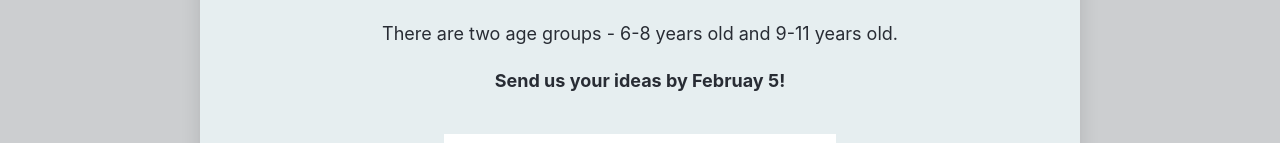
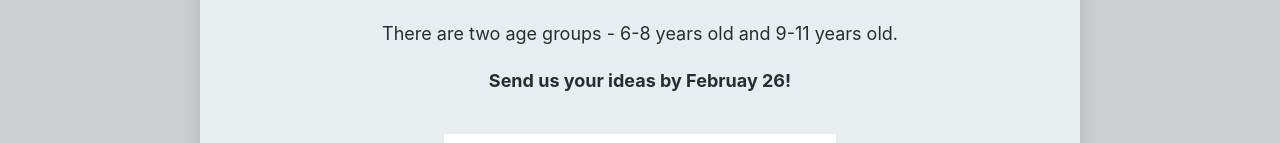
Before and after one commit to dvavs/kalothehero, a React (Create React App) app: page /contest in a window 1280 px wide. Shown: the part 612-755 px from the top of the page. Built offline with nearby package versions, Linux system fonts and the light colour scheme.

Commit message:
Update eng contest date to 2020-02-26

```diff
--- a/src/i18n.js
+++ b/src/i18n.js
@@ -18,7 +18,7 @@ i18n.use(LanguageDetector).init({
 
                 'There are two age groups - 6-8 years old and 9-11 years old.': 'There are two age groups - 6-8 years old and 9-11 years old.',
 
-                'Send us your ideas by Februay 5!': 'Send us your ideas by Februay 5!',
+                'Send us your ideas by Februay 26!': 'Send us your ideas by Februay 26!',
 
                 'How do you enter the contest? You may need a grown-up to help.': 'How do you enter the contest? You may need a grown-up to help.',
 
@@ -77,7 +77,7 @@ i18n.use(LanguageDetector).init({
 
                 'There are two age groups - 6-8 years old and 9-11 years old.': 'يوجد فئتين عمرية: ٦-٨ سنوات و٩-١١ سنة',
 
-                'Send us your ideas by Februay 5!': 'أرسلوا اعمالكم قبل ١٥ شباط/فبراير!',
+                'Send us your ideas by Februay 26!': 'أرسلوا اعمالكم قبل ١٥ شباط/فبراير!',
 
                 'How do you enter the contest? You may need a grown-up to help.': 'كيفية المشاركة بالمسابقة (يمكنكم الاستعانة بأحد البالغين للمساعدة)',
 
--- a/src/pages/Contest/index.js
+++ b/src/pages/Contest/index.js
@@ -86,7 +86,7 @@ class Contest extends React.Component {
                                 {this.state.t('There are two age groups - 6-8 years old and 9-11 years old.')}
                             </p>
                             <p>
-                                <b>{this.state.t('Send us your ideas by Februay 5!')}</b>
+                                <b>{this.state.t('Send us your ideas by Februay 26!')}</b>
                             </p>
                         </Col>
                     </Row>
```
